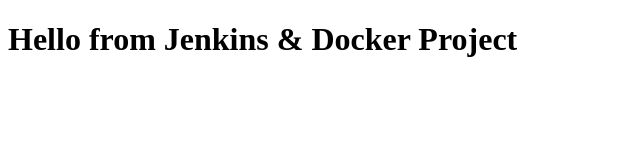
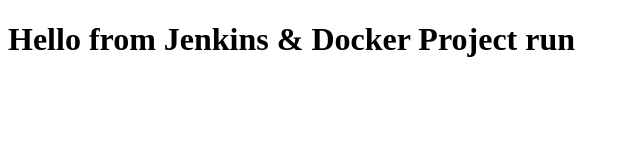
Before and after one commit to sarodepradip/jenkins-demo, a plain HTML site: page index.html in a window 1280 px wide. Shown: the full height of the page, 0-640 px from the left. Drawn offline with Linux system fonts and the light colour scheme.

Commit message:
new change

```diff
--- a/index.html
+++ b/index.html
@@ -4,6 +4,6 @@
 <title>Jenkins Docker Demo</title>
 </head>
 <body>
-<h1>Hello from Jenkins & Docker Project </h1>
+<h1>Hello from Jenkins & Docker Project run </h1>
 </body>
 </html>
```
